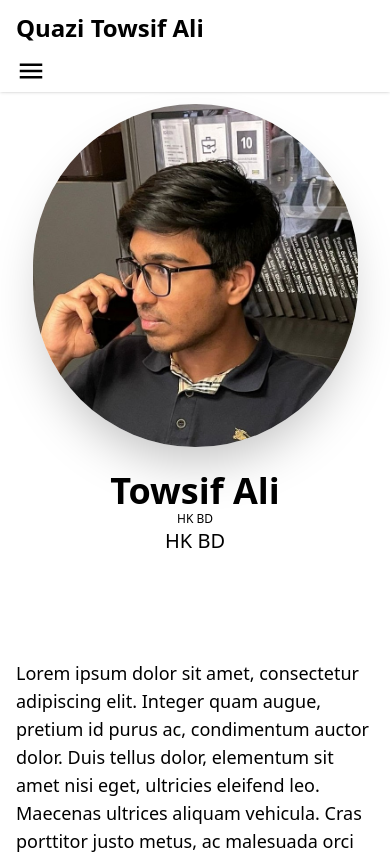
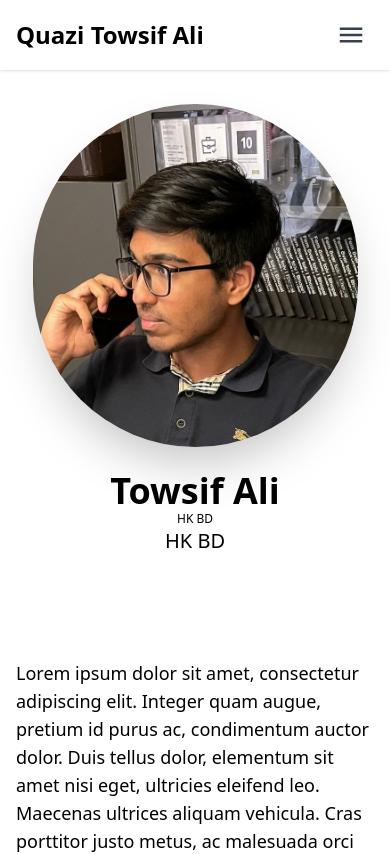
Before and after one commit to towsifali/Portfolio, a Next.js app: page / in a window 390 px wide. Shown: the top 854 px of the page. Built offline with nearby package versions, Linux system fonts and the light colour scheme.

Commit message:
Fixed Darkmode

```diff
--- a/components/HeroSection.tsx
+++ b/components/HeroSection.tsx
@@ -12,8 +12,8 @@ export default function HeroSection () {
             </div>
             <div className="md:mt-2 md:w-3/5">
                 <h1 className="text-4xl font-bold mt-6 md:mt-0 md:text-7xl">Towsif Ali</h1>
-                <p className='flex flex-col items-left justify-center text-centers text-xs md:text-xl'>HK BD</p>
-                <p className='flex items-center justify-center text-center text-xl md:text-2xl'>HK BD</p>
+                <p className='justify-center text-xs md:text-xl'>HK BD</p>
+                <p className='text-xl md:text-2xl'>HK BD</p>
             </div>
         </div>
         <div>
--- a/components/Navbar.tsx
+++ b/components/Navbar.tsx
@@ -1,10 +1,11 @@
-"use client"
-import React, {useState} from 'react'
+"use client" // this is a client component
+import React from "react"
+import { useState } from "react"
 import { Link } from "react-scroll/modules"
 import { usePathname } from "next/navigation"
-import { useTheme } from 'next-themes'
-import {RiMoonFill, RiSunLine} from "react-icons/ri"
-import {IoMdMenu, IoMdClose} from "react-icons/io"
+import { useTheme } from "next-themes"
+import { RiMoonFill, RiSunLine } from "react-icons/ri"
+import { IoMdMenu, IoMdClose } from "react-icons/io"
 
 interface NavItem {
   label: string
@@ -33,24 +34,33 @@ export default function Navbar() {
   const [navbar, setNavbar] = useState(false)
   return (
     <header className="w-full mx-auto  px-4 sm:px-20 fixed top-0 z-50 shadow bg-white dark:bg-stone-900 dark:border-b dark:border-stone-600">
-            <div className='justify-between md:items-center md:flex'>
+      <div className="justify-between md:items-center md:flex">
         <div>
           <div className="flex items-center justify-between py-3 md:py-5 md:block">
-                        <div className='md:py-5 md:block'>
-                            <h2 className='text-2xl font-bold'>Quazi Towsif Ali</h2>
+            <Link to="home">
+              <div className="container flex items-center space-x-2">
+                <h2 className="text-2xl font-bold">Quazi Towsif Ali</h2>
               </div>
-                    </div>
-                    <div className='md:hidden'>
-                        <button onClick={() => setNavbar(!navbar)}>
-                            {navbar ? <IoMdClose/> : <IoMdMenu size ={30}/>}
+            </Link>
+            <div className="md:hidden">
+              <button
+                className="p-2 text-gray-700 rounded-md outline-none focus:border-gray-400 focus:border"
+                onClick={() => setNavbar(!navbar)}
+              >
+                {navbar ? <IoMdClose size={30} /> : <IoMdMenu size={30} />}
               </button>
             </div>
           </div>
+        </div>
+
         <div>
-                    <div className={`flex-1 justify-self-center pb-3 mt-8 md:block md:pb-0 md:mt-0 ${
-                navbar ? "block" : "hidden"}`}>
-                        <div className='items-center justify-center space-y-8 md:flex md:space-x-6 md:space-y-0'>
-                            {NAV_ITEMS.map((item,idx) => {
+          <div
+            className={`flex-1 justify-self-center pb-3 mt-8 md:block md:pb-0 md:mt-0 ${
+              navbar ? "block" : "hidden"
+            }`}
+          >
+            <div className="items-center justify-center space-y-8 md:flex md:space-x-6 md:space-y-0">
+              {NAV_ITEMS.map((item, idx) => {
                 return (
                   <Link
                     key={idx}
@@ -69,17 +79,19 @@ export default function Navbar() {
                   </Link>
                 )
               })}
-                            {currentTheme === "dark"?(
+              {currentTheme === "dark" ? (
                 <button
                   onClick={() => setTheme("light")}
-                                className='bg-slate-100 p-2 rounded-xl'>
-                                    <RiSunLine size={25} color="black"/>
+                  className="bg-slate-100 p-2 rounded-xl"
+                >
+                  <RiSunLine size={25} color="black" />
                 </button>
               ) : (
                 <button
                   onClick={() => setTheme("dark")}
-                                className='bg-slate-100 p-2 rounded-xl'>
-                                    <RiMoonFill size={25}/>
+                  className="bg-slate-100 p-2 rounded-xl"
+                >
+                  <RiMoonFill size={25} />
                 </button>
               )}
             </div>
--- a/tailwind.config.js
+++ b/tailwind.config.js
@@ -1,5 +1,6 @@
 /** @type {import('tailwindcss').Config} */
 module.exports = {
+  darkMode: "class",
   content: [
     "./app/**/*.{js,ts,jsx,tsx,mdx}",
     "./pages/**/*.{js,ts,jsx,tsx,mdx}",
```
Lines whose indentation alone changed are shown as unchanged.
